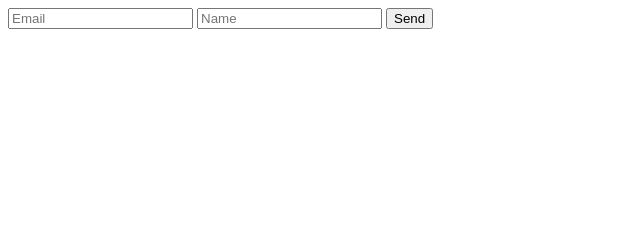
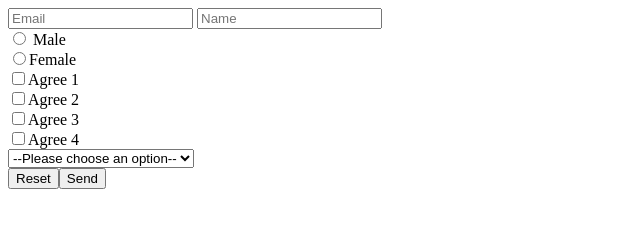
Before and after one commit to MaksimKarpets/html-connected-to-google-sheet, a plain HTML site: page index.html in a window 1280 px wide. Shown: the whole page, without its empty margins (0-640 px from the left). Drawn offline with Linux system fonts and the light colour scheme.

Commit message:
update form to use almost all types of inputs

```diff
--- a/index.html
+++ b/index.html
@@ -2,33 +2,75 @@
 <html lang="en">
 
 <head>
-    <meta charset="UTF-8">
-    <meta name="viewport" content="width=device-width, initial-scale=1.0">
+    <meta charset="UTF-8" />
+    <meta name="viewport" content="width=device-width, initial-scale=1.0" />
     <title>Document</title>
 </head>
 
 <body>
     <form id="my-form"
         action="https://script.google.com/macros/s/AKfycbzIKyPz7cgt0V_k5z1MMuA7KIJEoAnngO-wR71CFmNxoNvory38q1OrU2jxb0zNIUgfQA/exec">
-        <input name="Email" type="email" placeholder="Email" required>
-        <input name="Name" type="text" placeholder="Name" required>
-        <button type="submit">Send</button>
+        <input name="Email" type="email" placeholder="Email" required />
+        <input name="Name" type="text" placeholder="Name" required />
+        <div>
+            <label>
+                <input name="gender" type="radio" value="male" />
+                Male
+            </label>
+        </div>
+        <div>
+            <label>
+                <input name="gender" type="radio" value="female" />Female</label>
+        </div>
+        <div>
+            <label>
+                <input name="agree 1" type="checkbox" />Agree 1</label>
+        </div>
+        <div>
+            <label>
+                <input name="agree 2" type="checkbox" />Agree 2</label>
+        </div>
+        <div>
+            <label>
+                <input name="agree 3" type="checkbox" />Agree 3</label>
+        </div>
+        <div>
+            <label>
+                <input name="agree 4" type="checkbox" />Agree 4</label>
+        </div>
+        <div>
+            <select name="pets">
+                <option value="">--Please choose an option--</option>
+                <option value="dog">Dog</option>
+                <option value="cat">Cat</option>
+                <option value="hamster">Hamster</option>
+                <option value="parrot">Parrot</option>
+                <option value="spider">Spider</option>
+                <option value="goldfish">Goldfish</option>
+            </select>
+        </div>
+        <div style="display: flex;">
+            <input type="reset" value="Reset" />
+            <button type="submit">Send</button>
+        </div>
     </form>
-    <script>window.addEventListener("load", function () {
-            const form = document.getElementById('my-form');
+    <script>
+        window.addEventListener("load", function () {
+            const form = document.getElementById("my-form");
             form.addEventListener("submit", function (e) {
                 e.preventDefault();
                 const data = new FormData(form);
                 const action = e.target.action;
+
                 fetch(action, {
-                    method: 'POST',
+                    method: "POST",
                     body: data,
-                })
-                    .then(() => {
-                        alert("Success!");
-                    })
+                }).then(() => {
+                    alert("Success!");
+                });
             });
-        });</script>
+        });
+    </script>
 </body>
 
 </html>
```
